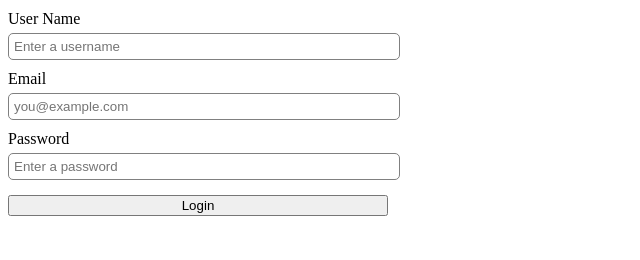
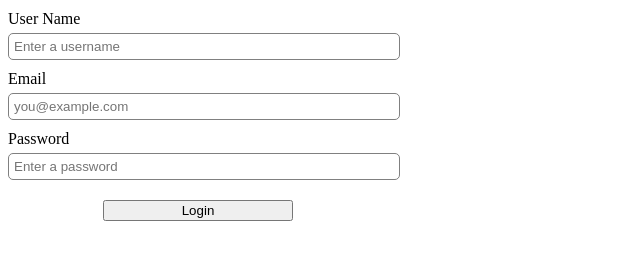
Before and after one commit to meloth96/EjemploLogin, a plain HTML site: page index.html in a window 1280 px wide. Shown: the whole page, without its empty margins (0-640 px from the left). Drawn offline with Linux system fonts and the light colour scheme.

Commit message:
Se modifico la posicion del boton login

```diff
--- a/css/main.css
+++ b/css/main.css
@@ -12,12 +12,11 @@ input{
   border: 1px solid grey;
   padding: 5px;
   margin-top: 5px;
-}
-button{
-  margin-top: 15px;
+  width: 100%;
 }
 
-button,
-input{
-  width: 100%
+button{
+  margin-top: 20px;
+  margin-left: 25%;
+  width: 50%;
 }
```
